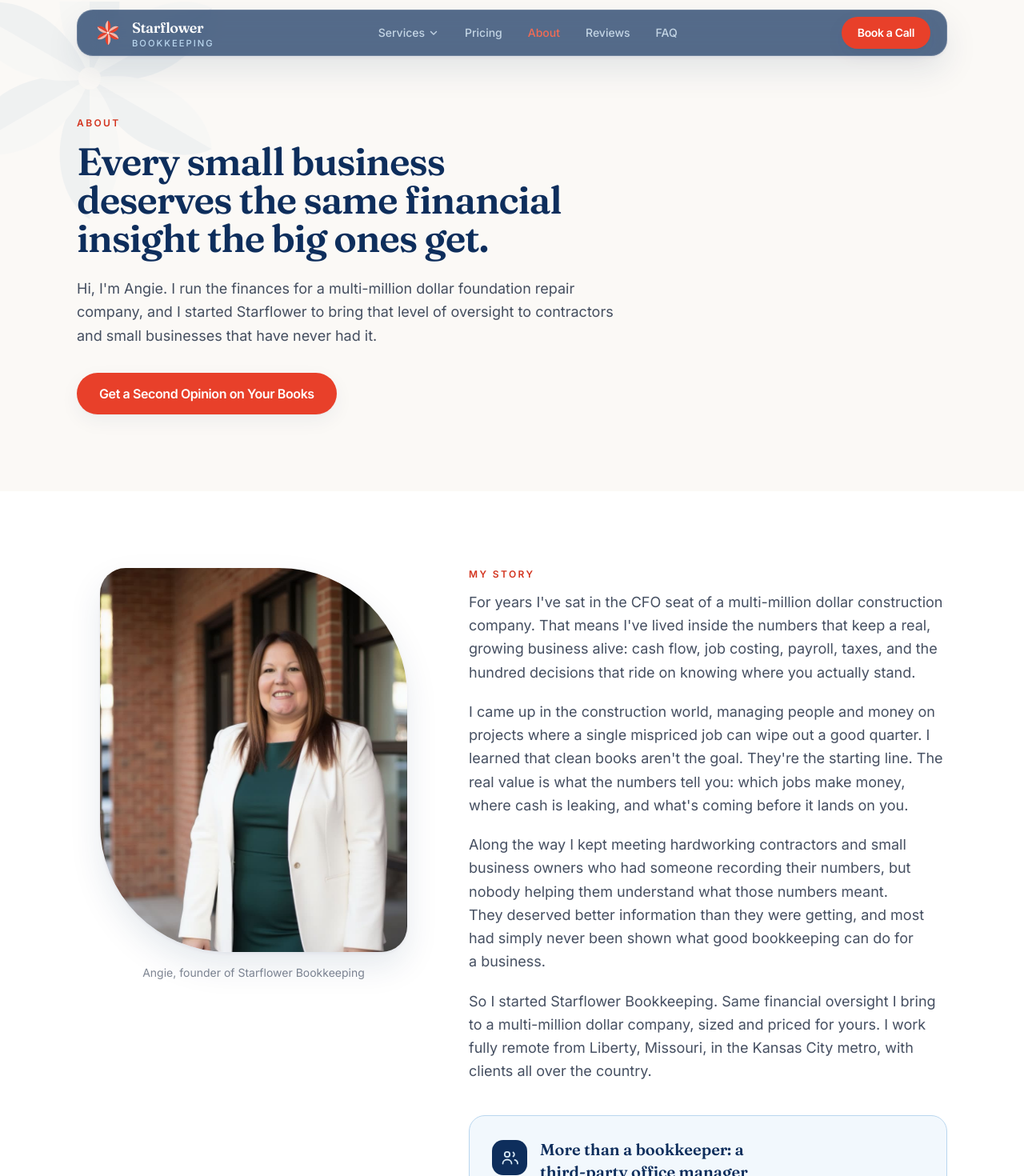
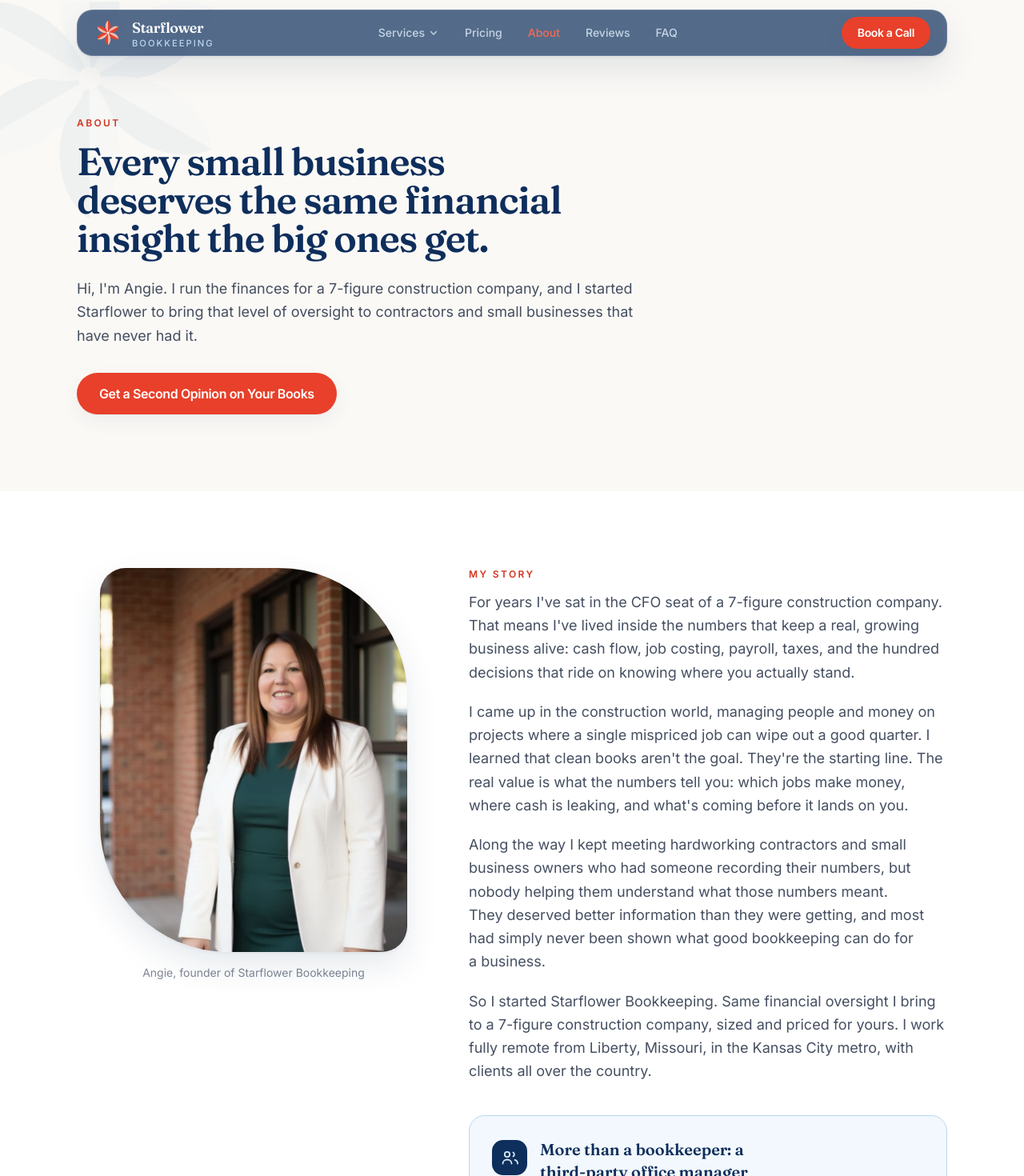
Before and after one commit to dewbwah/Starflower, a Next.js app: page /about in a window 1280 px wide. Shown: the top 1470 px of the page at 80% size. Built offline with nearby package versions, Linux system fonts and the light colour scheme.

Commit message:
About: 7-figure construction company copy

```diff
--- a/app/about/page.tsx
+++ b/app/about/page.tsx
@@ -14,7 +14,7 @@ import { PeopleIcon } from "@/components/icons";
 export const metadata: Metadata = {
   title: "About Angie",
   description:
-    "Meet Angie, founder of Starflower Bookkeeping. CFO of a multi-million dollar construction company bringing real financial oversight to small businesses nationwide.",
+    "Meet Angie, founder of Starflower Bookkeeping. CFO of a 7-figure construction company bringing real financial oversight to small businesses nationwide.",
   alternates: { canonical: "/about" },
   // Trust page, not an SEO target.
   robots: { index: true, follow: true },
@@ -33,8 +33,8 @@ export default function AboutPage() {
         }
         intro={
           <>
-            Hi, I&apos;m {BUSINESS.founderName}. I run the finances for a multi-million
-            dollar foundation repair company, and I started Starflower to bring that
+            Hi, I&apos;m {BUSINESS.founderName}. I run the finances for a 7-figure
+            construction company, and I started Starflower to bring that
             level of oversight to contractors and small businesses that have never had
             it.
           </>
@@ -79,7 +79,7 @@ export default function AboutPage() {
               <Eyebrow className="mb-3">My story</Eyebrow>
               <div className="space-y-5 text-lg leading-relaxed text-ink/80">
                 <p>
-                  For years I&apos;ve sat in the CFO seat of a multi-million dollar
+                  For years I&apos;ve sat in the CFO seat of a 7-figure
                   construction company. That means I&apos;ve lived inside the numbers
                   that keep a real, growing business alive: cash flow, job costing,
                   payroll, taxes, and the hundred decisions that ride on knowing where
@@ -102,7 +102,7 @@ export default function AboutPage() {
                 </p>
                 <p>
                   So I started Starflower Bookkeeping. Same financial oversight I bring
-                  to a multi-million dollar company, sized and priced for yours. I work
+                  to a 7-figure construction company, sized and priced for yours. I work
                   fully remote from {BUSINESS.baseCity}, {BUSINESS.baseState}, in the
                   Kansas City metro, with clients all over the country.
                 </p>
```
